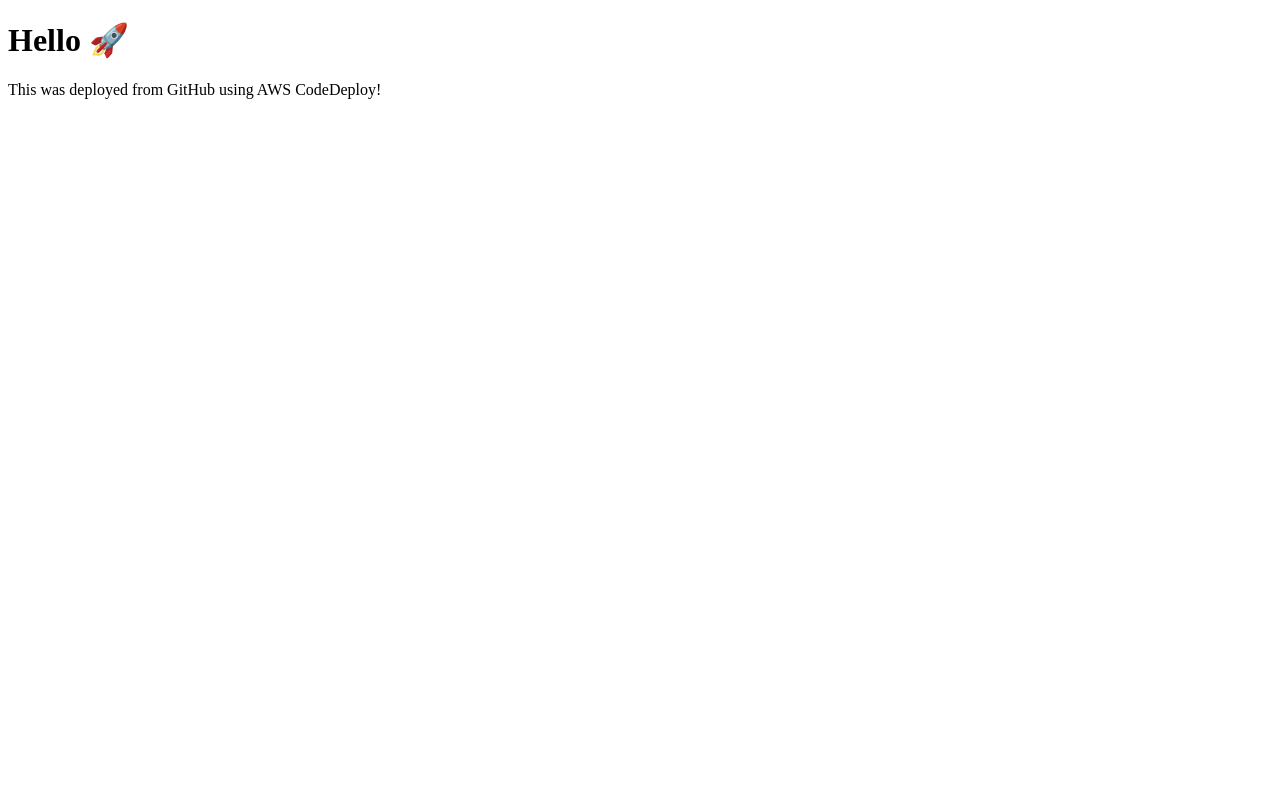
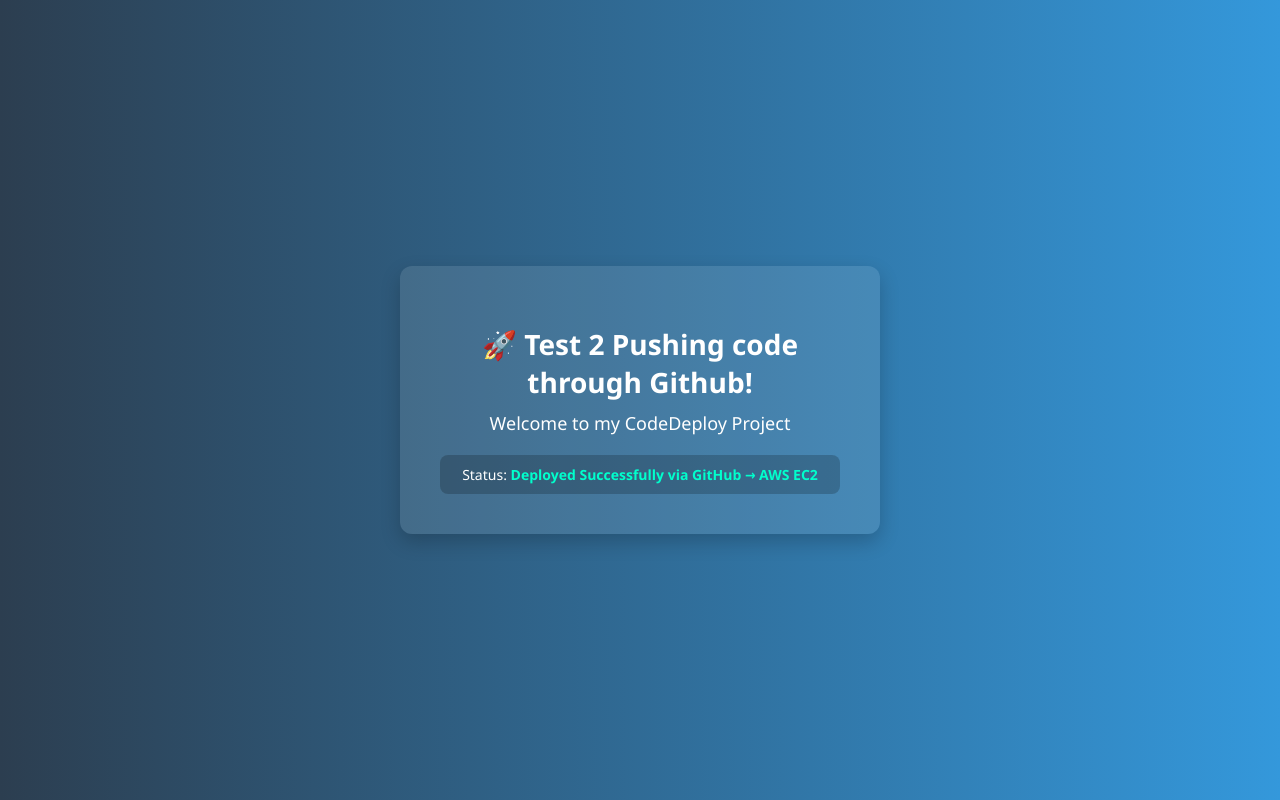
Before and after one commit to Dhimanab/cicd-demo, a plain HTML site: page myapp/index.html in a window 1280 px wide. Drawn offline with Linux system fonts and the light colour scheme.

Commit message:
Update frontend UI for CodeDeploy demo

```diff
--- a/myapp/index.html
+++ b/myapp/index.html
@@ -1,8 +1,62 @@
 <!DOCTYPE html>
-<html>
-  <head><title>Deployed via CodeDeploy</title></head>
-  <body>
-    <h1>Hello 🚀</h1>
-    <p>This was deployed from GitHub using AWS CodeDeploy!</p>
-  </body>
+<html lang="en">
+<head>
+  <meta charset="UTF-8" />
+  <meta name="viewport" content="width=device-width, initial-scale=1.0"/>
+  <title>Welcome - AWS CodeDeploy</title>
+  <style>
+    body {
+      margin: 0;
+      padding: 0;
+      font-family: "Segoe UI", Tahoma, Geneva, Verdana, sans-serif;
+      background: linear-gradient(to right, #2c3e50, #3498db);
+      color: white;
+      display: flex;
+      align-items: center;
+      justify-content: center;
+      height: 100vh;
+    }
+
+    .container {
+      background: rgba(255, 255, 255, 0.1);
+      padding: 40px;
+      border-radius: 12px;
+      box-shadow: 0 8px 20px rgba(0, 0, 0, 0.2);
+      text-align: center;
+      max-width: 400px;
+    }
+
+    h1 {
+      margin-bottom: 10px;
+      font-size: 28px;
+    }
+
+    p {
+      margin-top: 0;
+      font-size: 18px;
+    }
+
+    .status {
+      margin-top: 20px;
+      font-size: 14px;
+      background-color: rgba(0, 0, 0, 0.2);
+      padding: 10px;
+      border-radius: 8px;
+    }
+
+    .highlight {
+      font-weight: bold;
+      color: #00ffcc;
+    }
+  </style>
+</head>
+<body>
+  <div class="container">
+    <h1>🚀 Test 2 Pushing code through Github!</h1>
+    <p>Welcome to my CodeDeploy Project</p>
+    <div class="status">
+      Status: <span class="highlight">Deployed Successfully via GitHub → AWS EC2</span>
+    </div>
+  </div>
+</body>
 </html>
```
